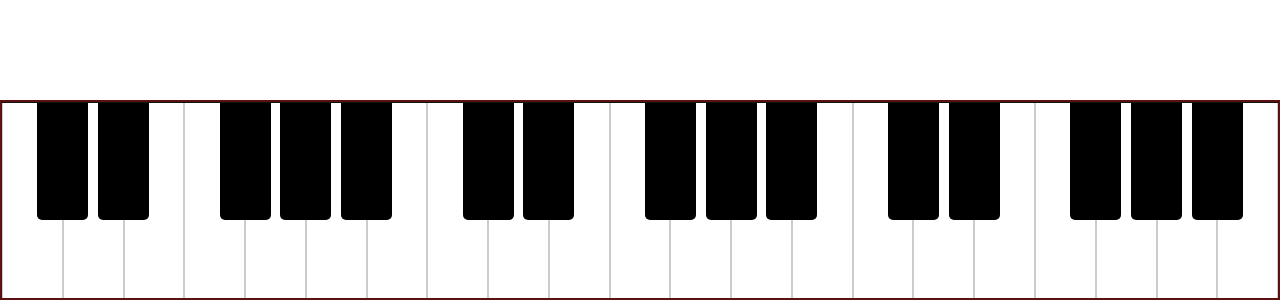
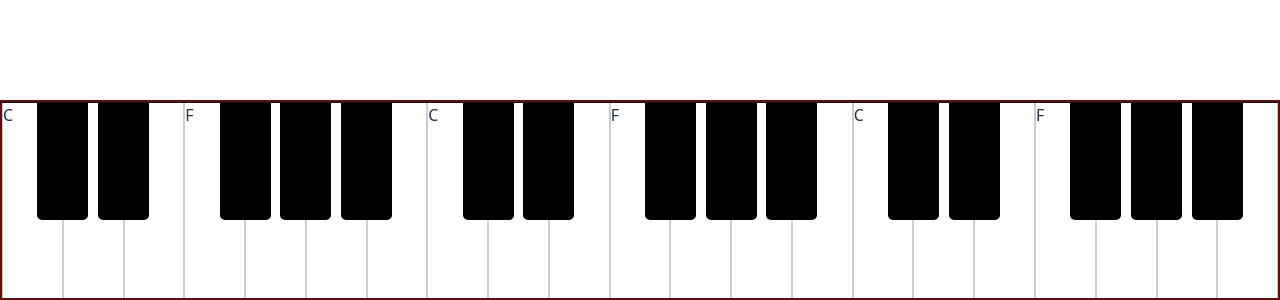
Before and after one commit to Loneox01/GarticTone, a React app in the folder Frontend/: page / in a window 1280 px wide. Shown: the part 500-800 px from the top of the page. Built offline with nearby package versions, Linux system fonts and the light colour scheme; the HTML template or start-up script is replaced by a standard one.

Commit message:
fixed prev bug, note labels are sus tho

```diff
--- a/Frontend/src/App.css
+++ b/Frontend/src/App.css
@@ -23,12 +23,23 @@
     padding-top: 1px;
 }
 
-.white_key {
+.white_key_wrapper {
     /* unit relative to other keys */
     flex: 1;
 
     /* height relative to parent */
     height: 100%;
+    position: relative;
+    display: flex;
+
+    z-index: 1;
+}
+
+.white_key {
+    /* visual ONLY */
+    width: 100%;
+    height: 100%;
+
     background-color: white;
 
     /* top/bottom border conflicts with maroon keyboard border */
@@ -36,25 +47,38 @@
     border-left: 1px solid #ccc;
     border-right: 1px solid #ccc;
 
-
     /* rounded edges -> all 0s means perfect rectangle */
     border-radius: 0 0 0 0;
-    z-index: 1;
+
+    /* click/hover transition times */
+    transition: transform 0.05s, background-color 0.1s;
 }
 
-.black_key {
+.black_key_wrapper {
     /* fixed 4% width */
     width: 4%;
     height: 60%;
-    background-color: #000;
 
     /* puts left edge 2% from edge of white key, moves right edge to where white keys collide*/
     margin-left: -2%;
     margin-right: -2%;
 
+    z-index: 2;
+
+    position: relative;
+}
+
+.black_key {
+    /* visual ONLY */
+    width: 100%;
+    height: 100%;
+
+    background-color: #000;
+
     /* bottom corners get a little curve */
     border-radius: 0 0 5px 5px;
-    z-index: 2;
+
+    transition: transform 0.05s, background-color 0.1s;
 }
 
 .black_key.hovered {
--- a/Frontend/src/components/Keyboard.tsx
+++ b/Frontend/src/components/Keyboard.tsx
@@ -40,26 +40,34 @@ const Keyboard = () => {
                 const isPressed = pressedId === key.id;
                 const isHovered = hoveredId === key.id;
 
-                // selects built in CSS attribute className by conditional
-                const className =
+                // selects built in CSS attribute className by conditional, init as wrapper and key Class
+                const wrapperClass = key.type === "white" ? "white_key_wrapper" : "black_key_wrapper";
+                const keyClass =
                     (key.type === "white" ? "white_key" : "black_key") +
                     (isPressed ? " pressed" : "") +
                     (isHovered ? " hovered" : "");
 
                 return (
+                    /* wrapper div handles interactives and "hitboxes" */
                     <div
                         key={key.id}
-                        className={className}
+                        className={wrapperClass}
                         onMouseDown={() => setPressedId(key.id)}
                         onMouseUp={() => setPressedId(null)}
+                        onMouseEnter={() => setHoveredId(key.id)}
                         onMouseLeave={() => {
                             setPressedId(null);
                             setHoveredId(null);
                         }}
                         onTouchStart={() => setPressedId(key.id)}
                         onTouchEnd={() => setPressedId(null)}
-                        onMouseEnter={() => setHoveredId(key.id)}
-                    />
+                    >
+                        {/* key div handles visuals */}
+                        <div
+                            className={keyClass}>
+                            {key.type === "white" && <span>{key.note}</span>}
+                        </div>
+                    </div>
                 );
             })}
         </div>
```
